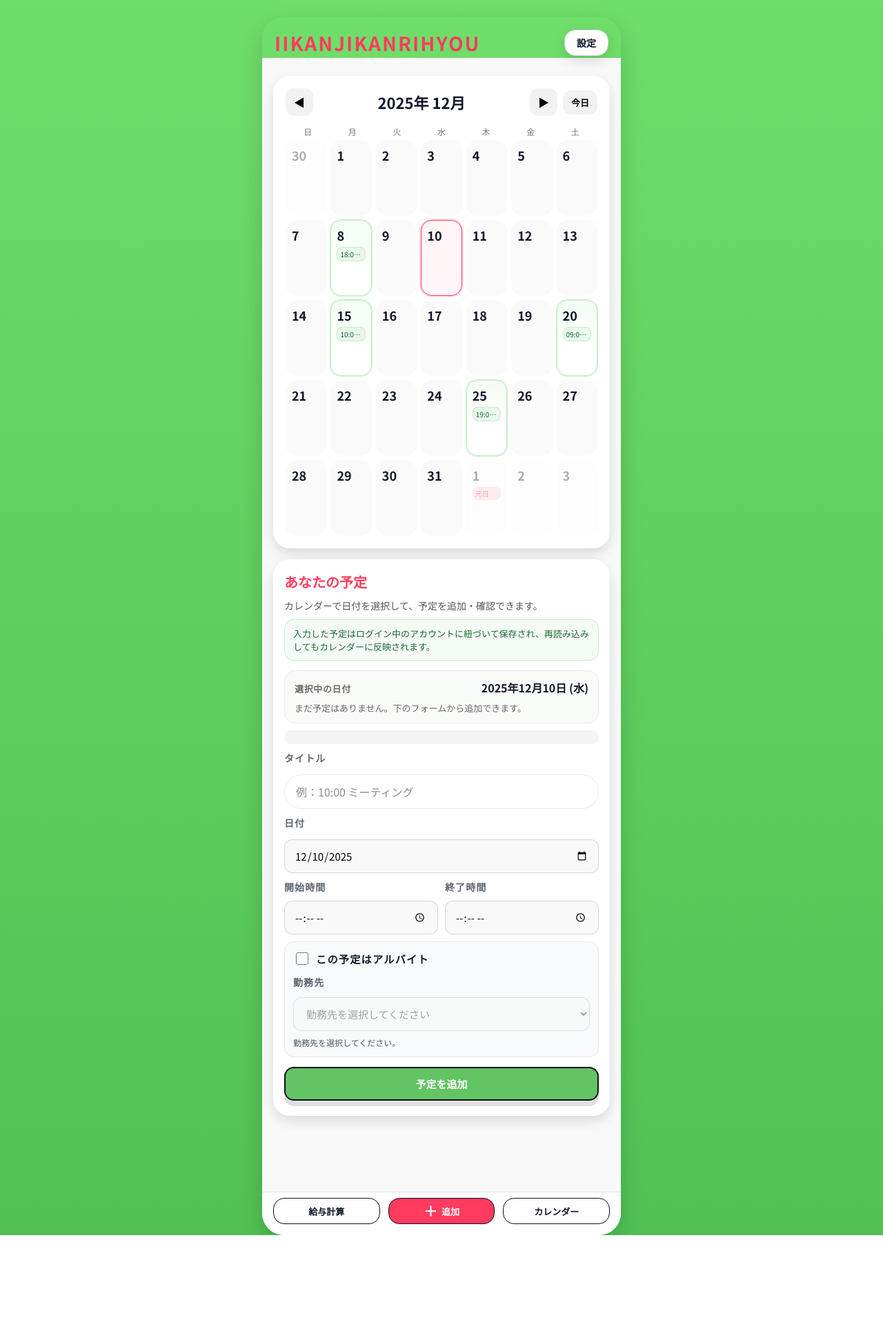
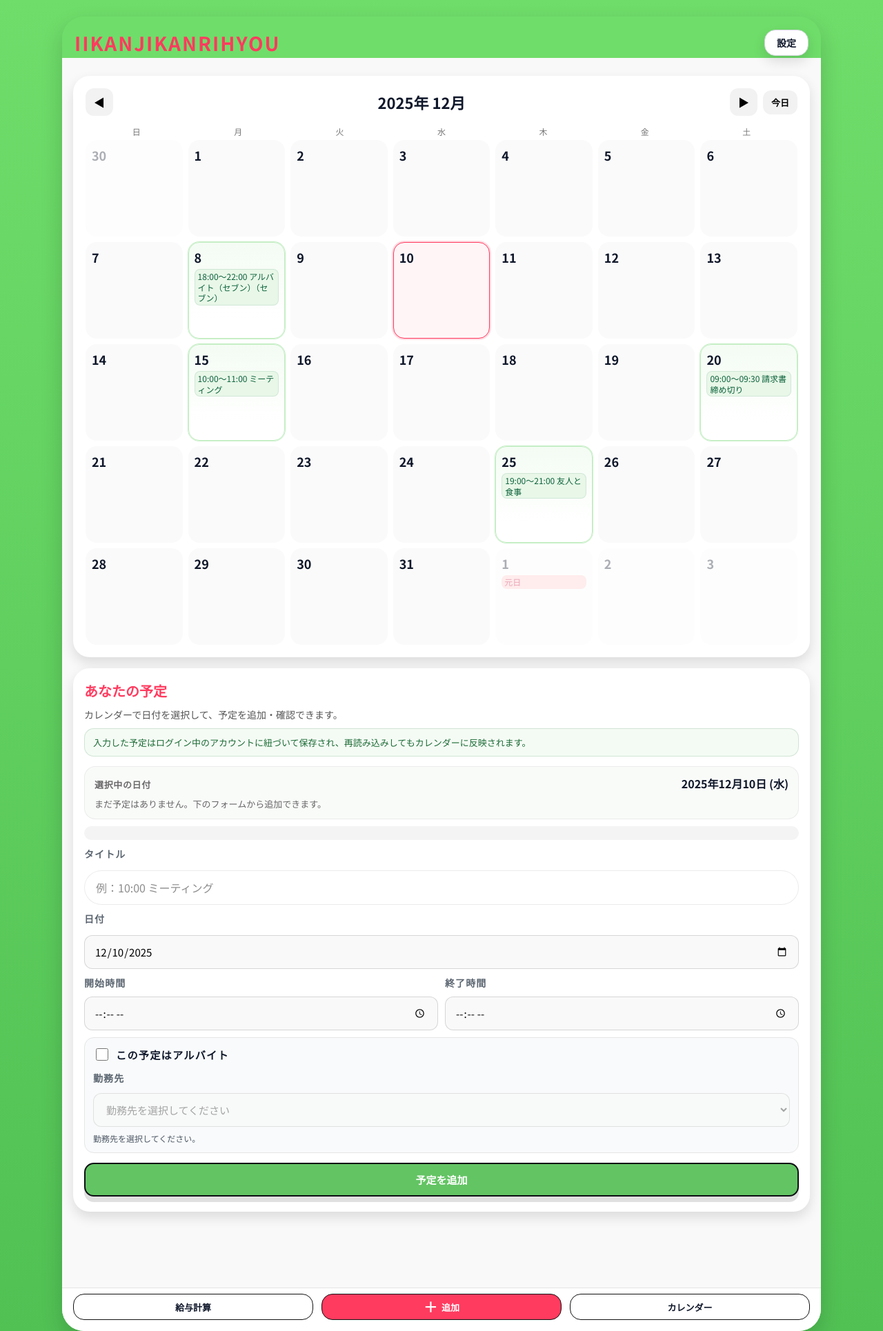
Before and after one commit to gutti-misdo/matsukai_mao, a PHP site: page /home.php in a window 1280 px wide. Shown: the whole page at 69% size. Before the commit the page ends 1791 px from the top, so only its background shows below. Run offline with PHP 8.4, Linux system fonts and the light colour scheme; a user stored in the database is signed in; data comes from the database, SQL or seed files in the repository.

Commit message:
Expand calendar day columns for event titles

```diff
--- a/home-page/css/app.css
+++ b/home-page/css/app.css
@@ -140,7 +140,8 @@ main.container {
 
 /* Home */
 .app-shell {
-  max-width: 520px;
+  max-width: 1100px;
+  width: 100%;
   margin: 0 auto;
   min-height: 100vh;
   display: flex;
@@ -202,6 +203,7 @@ main.container {
   margin-top: 8px;
   padding: 18px;
   box-shadow: var(--shadow-soft);
+  overflow-x: auto;
 }
 
 .calendar__toolbar {
@@ -235,7 +237,8 @@ main.container {
 
 .calendar__weekdays {
   display: grid;
-  grid-template-columns: repeat(7, 1fr);
+  grid-template-columns: repeat(7, minmax(120px, 1fr));
+  min-width: 840px;
   text-align: center;
   font-size: 12px;
   color: #777;
@@ -244,13 +247,14 @@ main.container {
 
 .calendar__grid {
   display: grid;
-  grid-template-columns: repeat(7, 1fr);
-  gap: 6px;
+  grid-template-columns: repeat(7, minmax(120px, 1fr));
+  min-width: 840px;
+  gap: 8px;
 }
 
 .calendar__day {
   min-width: 0;
-  min-height: 110px;
+  min-height: 140px;
   background: #fafafa;
   border-radius: 16px;
   padding: 8px;
@@ -304,14 +308,14 @@ main.container {
 .calendar__event {
   display: block;
   width: 100%;
-  font-size: 10px;
+  font-size: 12px;
   border-radius: 8px;
   padding: 2px 4px;
   background: #ffe0e0;
   color: #c3002f;
-  white-space: nowrap;
-  overflow: hidden;
-  text-overflow: ellipsis;
+  white-space: normal;
+  line-height: 1.3;
+  word-break: break-word;
 }
 
 .calendar__event--user {
```
